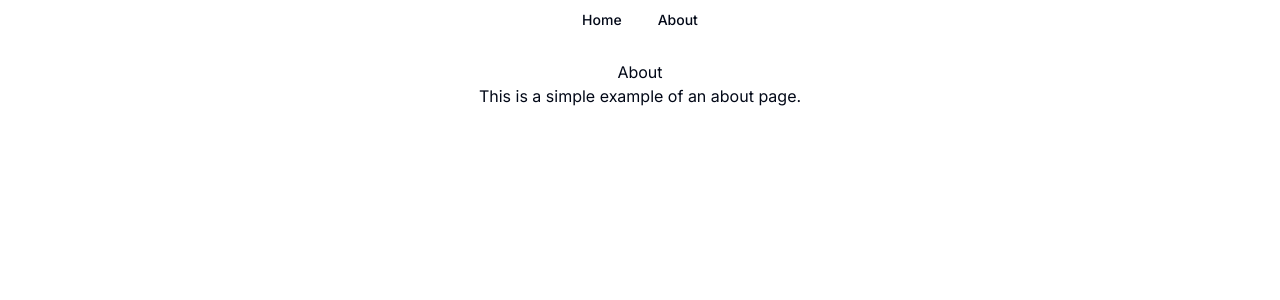
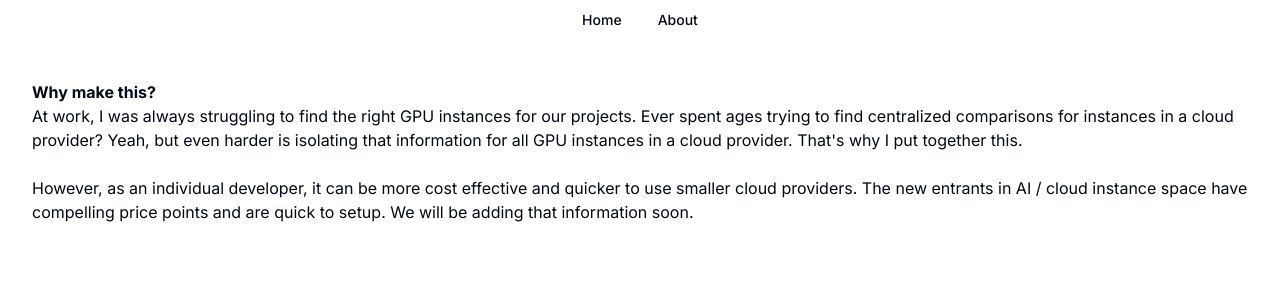
Before and after one commit to faizanshabbir/gpu-instance-pricr, a Next.js app: page /about in a window 1280 px wide. Shown: the top 300 px of the page. Built offline with nearby package versions, Linux system fonts and the light colour scheme.

Commit message:
comment out navbar for now as it breaks filters

```diff
--- a/app/about/page.tsx
+++ b/app/about/page.tsx
@@ -1,10 +1,20 @@
+
 import React from 'react';
+import NavigationPage from '../nav/navigation'; // Import the NavigationPage component
 
 export default function AboutPage() {
     return (
-        <div className="container mx-auto pb-5 text-center">
-            <h1>About</h1>
-            <p>This is a simple example of an about page.</p>
+        <div>
+            <div>
+                <NavigationPage/>
+            </div>
+            <div className="container mx-auto py-5 text-left">
+                <h1 className="font-bold">Why make this?</h1>
+                <p>At work, I was always struggling to find the right GPU instances for our projects. Ever spent ages trying to find centralized comparisons for instances in a cloud provider? Yeah, but even harder is isolating that information for all GPU instances in a cloud provider. That's why I put together this. </p>
+                <br/>
+                <p>However, as an individual developer, it can be more cost effective and quicker to use smaller cloud providers. The new entrants in AI / cloud instance space have compelling price points and are quick to setup. We will be adding that information soon. </p>
+            </div>
         </div>
+
     )
 }
--- a/app/layout.tsx
+++ b/app/layout.tsx
@@ -19,8 +19,10 @@ export default function RootLayout({
 }>) {
   return (
     <html lang="en">
-      <NavigationPage/>
-      <body className={inter.className}>{children}</body>
+      <body className={inter.className}>
+        {/* <NavigationPage/> */}
+        <main>{children}</main>
+      </body>
       <Analytics />
       <SpeedInsights />
     </html>
--- a/app/page.tsx
+++ b/app/page.tsx
@@ -4,8 +4,9 @@ import NavigationPage from "./nav/navigation";
 
 export default function Home() {
   return (
-    <main>
+    <div>
+      {/* <NavigationPage/> */}
       <InstanceSpecsPage/>
-    </main>
+    </div>
   );
 }
--- a/app/specs/page.tsx
+++ b/app/specs/page.tsx
@@ -5,14 +5,14 @@ import { InstanceSpecsWrapper } from "./wrapped-tables"
 
 async function getAwsData(): Promise<AwsInstance[]> {
   // Fetch data from your API here.
-  const response = await fetch("https://sheetdb.io/api/v1/ddtqulvvu5lba", { next: { revalidate: 1800 } });
+  const response = await fetch("https://sheetdb.io/api/v1/ddtqulvvu5lba", { next: { revalidate: 3600 } });
   const data = await response.json();
   return data;
 }
 
 async function getAzureData(): Promise<AzureInstance[]> {
   // Fetch data from your API here.
-  const response = await fetch("https://sheetdb.io/api/v1/nl5lyk7jf10lm", { next: { revalidate: 1800 } });
+  const response = await fetch("https://sheetdb.io/api/v1/nl5lyk7jf10lm", { next: { revalidate: 3600 } });
   const data = await response.json();
   return data;
 }
@@ -21,8 +21,10 @@ export default async function InstanceSpecsPage() {
   const awsdata = await getAwsData()
   const azuredata = await getAzureData()
   return (
-    <div className="container mx-auto">
-      <InstanceSpecsWrapper awsData={awsdata} azureData={azuredata} />
+    <div>
+      <div className="container mx-auto">
+        <InstanceSpecsWrapper awsData={awsdata} azureData={azuredata} />
+      </div>
       <div className="container mx-auto pb-5 text-center">
         <a href="mailto:gpuinstancessup@gmail.com">Suggestions or see something wrong? Reach out to us here</a>
       </div>
--- a/app/specs/wrapped-tables.tsx
+++ b/app/specs/wrapped-tables.tsx
@@ -17,7 +17,7 @@ export function InstanceSpecsWrapper({awsData, azureData}: InstanceSpecsWrapperP
     const [vcpuFilter, setVcpuFilter] = useState('')
     const [instanceMemoryFilter, setInstanceMemoryFilter] = useState('');
     return (
-        <div className="container mx-auto">
+        <div>
             <div className="container mx-auto pt-5">
                 <div>
                     <h2 className="font-bold">Global Filters</h2>
```
